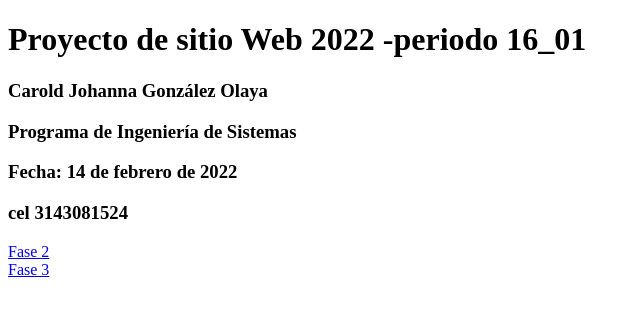
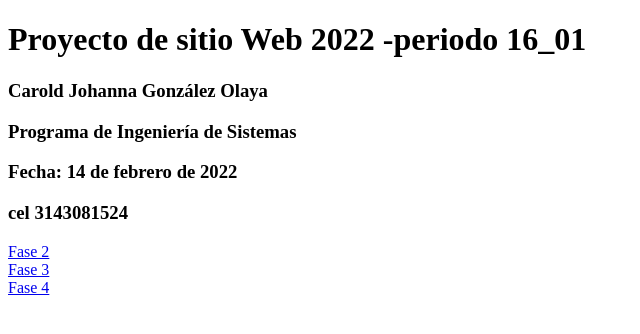
Before and after one commit to CJGO00/DSW-CaroldGonzalez, a plain HTML site: page index.html in a window 1280 px wide. Shown: the full height of the page, 0-640 px from the left. Drawn offline with Linux system fonts and the light colour scheme.

Commit message:
Fase 4
Actualización

```diff
--- a/index.html
+++ b/index.html
@@ -12,6 +12,7 @@
     <p>Fecha: 14 de febrero de 2022 </p>cel 3143081524
  </h3>
  <a href="Fase2/design.html"> Fase 2 </a><br>
- <a href="Fase 3/index.html"> Fase 3 </a>
+ <a href="Fase 3/index.html"> Fase 3 </a><br>
+ <a href="Fase 4/index.html"> Fase 4</a>
 </body>
 </html>
```
